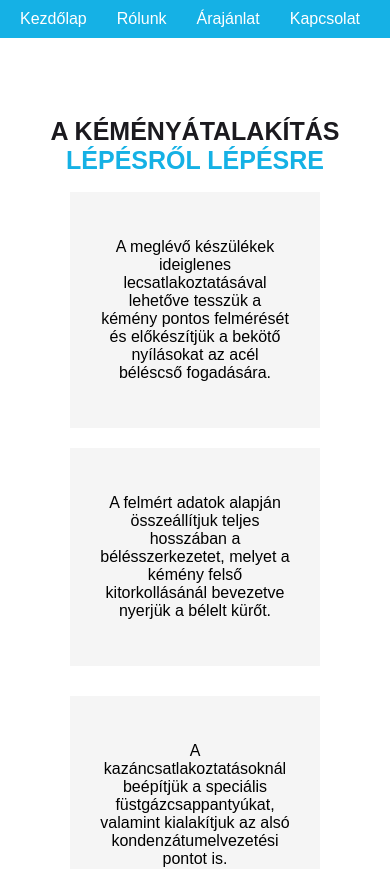
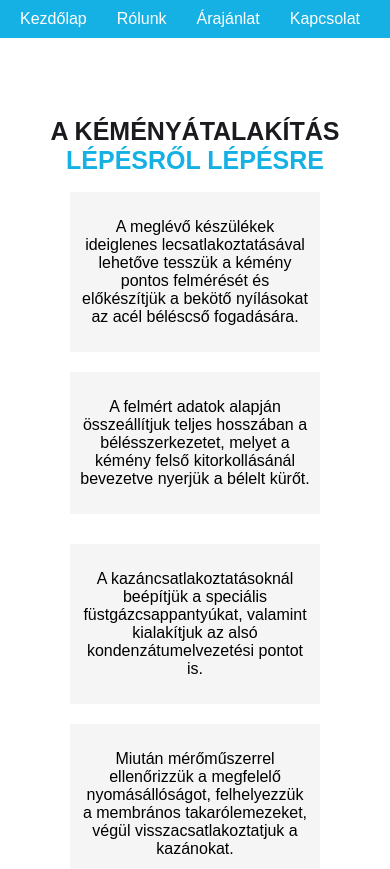
Before and after one commit to kiralydaniel/k13, a Vue app: page / in a window 390 px wide. Shown: the top 869 px of the page. Built offline with nearby package versions, Linux system fonts and the light colour scheme.

Commit message:
fix: text-box mobile view

```diff
--- a/src/components/Style.css
+++ b/src/components/Style.css
@@ -94,6 +94,8 @@ nav {
     .text-box-right,
     .text-box-dark {
       width: 100%;
+      box-sizing: border-box;
+      padding: 10px;
     }
   }
 
```
